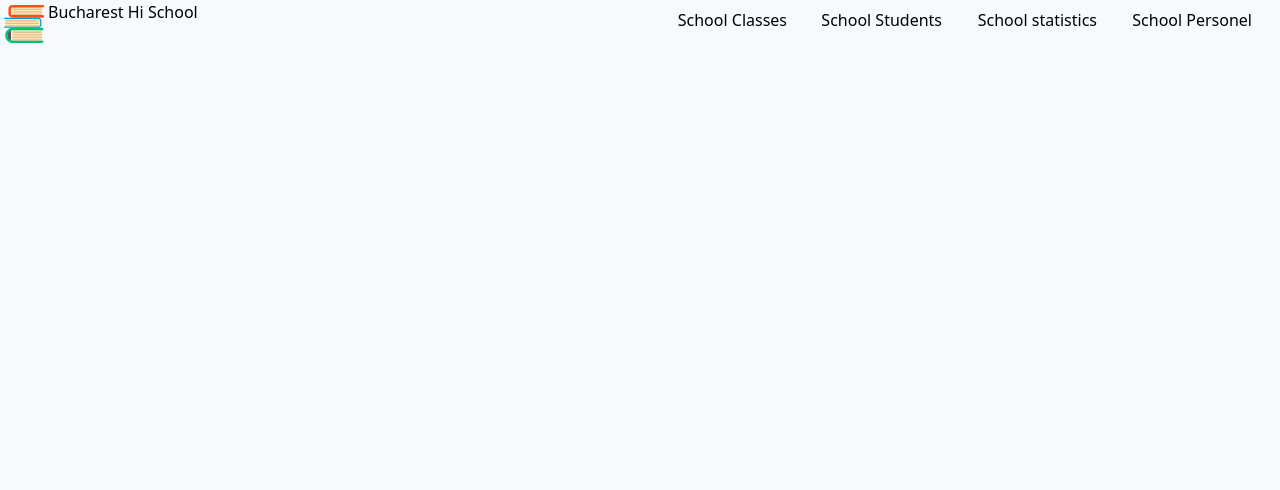
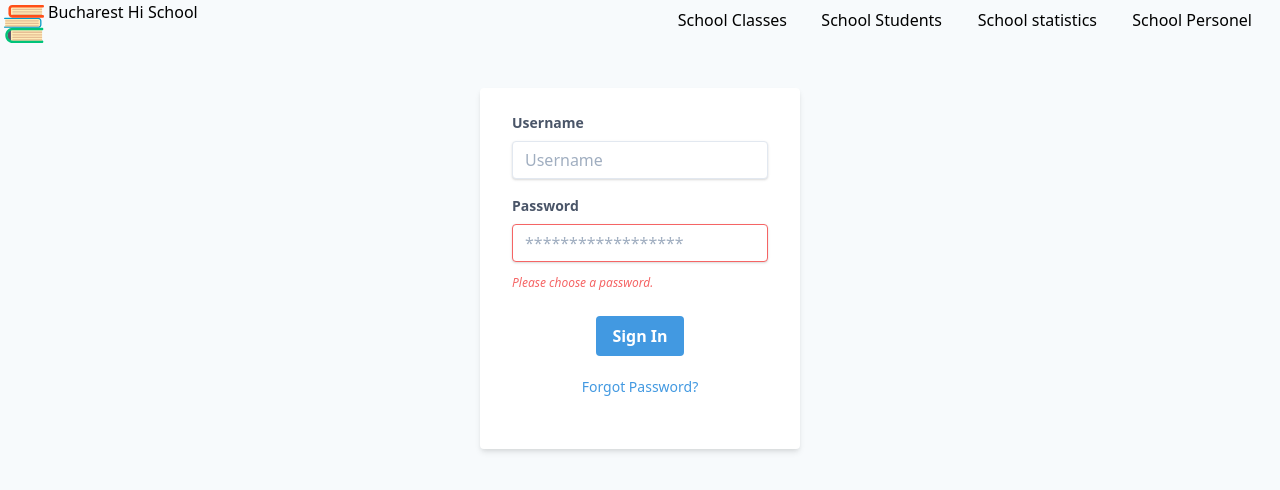
Before and after one commit to dumitriucristian/online-catalog, a React (Create React App) app: page /login in a window 1280 px wide. Shown: the top 490 px of the page. Built offline with nearby package versions, Linux system fonts and the light colour scheme.

Commit message:
add login form

```diff
--- a/src/App.js
+++ b/src/App.js
@@ -5,6 +5,7 @@
 import Students from './components/school/Students.js';
 import Home from './components/school/Home.js';
 import Cards from './components/Cards.js';
+import Login from "./components/Login";
 
 function App() {
 
@@ -21,12 +22,15 @@
                 <NavLink to="/personel" className="w-full sm:w-1/4 text-center sm:text-right p-2" href="#">School Personel</NavLink>
               </div>
           </header>
+
+
           <div className="flex w-full flex-wrap justify-center my-10">
+
             <Route exact path="/" component={Home} />
             <Route path="/classes" component={Classes} />
             <Route path="/students" component={Students} />
+            <Route path="/login" component={Login} />
           </div>
-
         </BrowserRouter>
     </div>
   );
--- /dev/null
+++ b/src/components/Login.js
@@ -0,0 +1,10 @@
+import React from 'react';
+import LoginForm from './forms/LoginForm.js';
+
+class Login extends React.Component {
+    render() {
+       return( <LoginForm></LoginForm>);
+    }
+}
+
+export default Login;
--- /dev/null
+++ b/src/components/forms/LoginForm.js
@@ -0,0 +1,46 @@
+import React from 'react';
+
+
+class LoginForm extends React.Component {
+    render() {
+        return (
+            <div className="w-full max-w-xs">
+                <form className="bg-white shadow-md rounded px-8 pt-6 pb-8 mb-4">
+                    <div className="mb-4">
+                        <label className="block text-gray-700 text-sm font-bold mb-2" htmlFor="username">
+                            Username
+                        </label>
+                        <input
+                            className="shadow appearance-none border rounded w-full py-2 px-3 text-gray-700 leading-tight focus:outline-none focus:shadow-outline"
+                            id="username" type="text" placeholder="Username"/>
+                    </div>
+                    <div className="mb-6">
+                        <label className="block text-gray-700 text-sm font-bold mb-2" htmlFor="password">
+                            Password
+                        </label>
+                        <input
+                            className="shadow appearance-none border border-red-500 rounded w-full py-2 px-3 text-gray-700 mb-3 leading-tight focus:outline-none focus:shadow-outline"
+                            id="password" type="password" placeholder="******************"/>
+                            <p className="text-red-500 text-xs italic">Please choose a password.</p>
+                    </div>
+                    <div className="flex items-center justify-center">
+                        <button
+                            className="bg-blue-500 hover:bg-blue-700 text-white font-bold py-2 px-4 rounded focus:outline-none focus:shadow-outline"
+                            type="button">
+                            Sign In
+                        </button>
+
+                    </div>
+                    <div className="flex items-end justify-center p-5">
+                        <a className="inline-block   text-sm text-blue-500 hover:text-blue-800"
+                           href="#">
+                            Forgot Password?
+                        </a>
+                    </div>
+                </form>
+            </div>
+        )
+    }
+}
+
+export default LoginForm;
--- a/src/components/school/Home.js
+++ b/src/components/school/Home.js
@@ -15,11 +15,9 @@
      componentDidMount() {
             fetch('http://localhost:8080/')
             .then( (results) => {
-
                 return results.json();
             }).then(
         (data) =>{
-
                 this.setState({
                     isLoaded: true,
                     users: data
```
